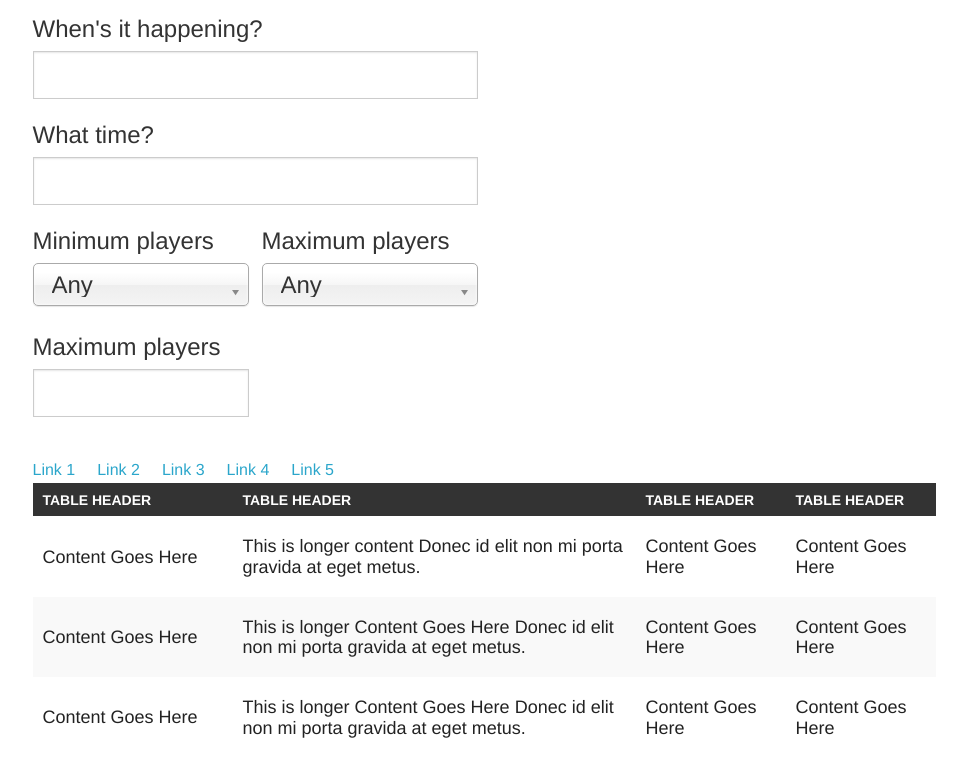
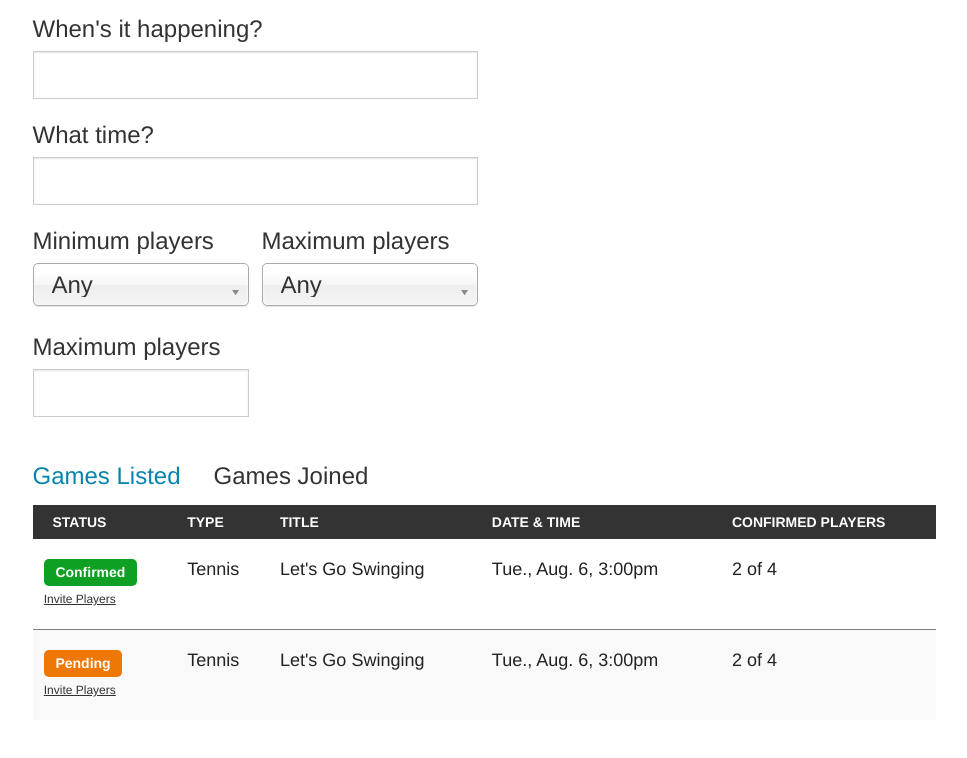
Before and after one commit to 21tag/open-recess-slice, a plain HTML site: page slice.html in a window 1280 px wide. Shown: the part 4183-4941 px from the top of the page, without its empty margins (156-1123 px from the left). After the commit the page ends 4903 px from the top, so only its background shows below. Drawn offline with nearby package versions, Linux system fonts and the light colour scheme.

Commit message:
All templates built

```diff
--- a/sass/_foundation.scss
+++ b/sass/_foundation.scss
@@ -27,7 +27,7 @@
 //  "foundation/components/breadcrumbs",
   "foundation/components/custom-forms",
 //  "foundation/components/keystrokes",
-//  "foundation/components/labels",
+  "foundation/components/labels",
   "foundation/components/inline-lists",
 //  "foundation/components/pagination",
 //  "foundation/components/panels",
--- a/sass/foundation/_variables.scss
+++ b/sass/foundation/_variables.scss
@@ -1194,11 +1194,11 @@ $table-head-bg: #333333;
 $table-head-font-size: em-calc(14);
 $table-head-font-color: #ffffff;
 // $table-head-font-weight: bold;
-$table-head-padding: em-calc(10 0 8 10, 14);
+$table-head-padding: em-calc(10 0 8 20, 14);
 
 // These control the row padding and font styles
 
-$table-row-padding: em-calc(20 0 20 10, 18);
+$table-row-padding: em-calc(20 0 20 20, 18);
 $table-row-font-size: em-calc(18);
 // $table-row-font-color: #222;
 // $table-line-height: em-calc(18);
--- a/sass/screen.scss
+++ b/sass/screen.scss
@@ -34,6 +34,8 @@ $dark-grey: #333333;
 $teal-lighter: #0697c7;
 $teal: #0584ad;
 $teal-darker: #045874;
+$green: #0ea023;
+$orange: #ef7805;
 
 /////////////////////////////////////////////////////////////////////////////////////////////
 /////// FONTS //////////////////////////////////////////////////////////////////////////////
@@ -99,6 +101,10 @@ $teal-darker: #045874;
 		background-color:$dark-grey;
 		&:hover {background-color:$medium-grey}
 	}
+	// &.green {
+	// 	background-color:$green;
+	// 	&:hover {background-color:$medium-green}
+	// }
 	// Desktop sizes
 	@include media(desktop) {
 		&.medium {
@@ -109,6 +115,10 @@ $teal-darker: #045874;
 			font-size:em-calc(24);
 			color:white;
 		}
+		// &.small {
+		// 	font-size:em-calc(14);
+		// 	color:white;
+		// }
 	}
 	// Mobile sizes
 	@include media(mobile) {
@@ -122,6 +132,20 @@ $teal-darker: #045874;
 		}
 	}
 }
+
+/////////////////////////////////////////////////////////////////////////////////////////////
+/////// LABELS ////////////////////////////////////////////////////////////////////////////
+
+.label {
+	border-radius:.35em; // overrides default Zurb label radius
+	&.green {
+		background-color:$green;
+	}
+	&.orange {
+		background-color:$orange;
+	}
+}
+
 
 /////////////////////////////////////////////////////////////////////////////////////////////
 /////// CUSTOM FORM STYLES /////////////////////////////////////////////////////////////////////////
@@ -173,9 +197,20 @@ $teal-darker: #045874;
 /////// CUSTOM TABLE STYLES ////////////////////////////////////////////////////////////////////////////
 
 .open-recess-table { // Be sure to attach this class to any form that needs OpenRecess' custom form styles
+	width:100%;
 	@include sans-serif-medium;
 	thead {
 		text-transform: uppercase;
+	}
+	td.status {
+		padding-left:em-calc(10);
+	}
+	tr {
+		vertical-align:top;
+		border-bottom:1px solid $medium-grey;
+		&:last-child {
+			border-bottom:none;
+		}
 	}
 }
 
@@ -288,6 +323,24 @@ $teal-darker: #045874;
 }
 
 /////////////////////////////////////////////////////////////////////////////////////////////
+/////// SUB NAV //////////////////////////////////////////////////////////////////////////
+
+.sub-nav {
+	@include sans-serif-medium;
+	font-size:em-calc(24);
+	margin-bottom:em-calc(10, 24);
+	li a {
+		color: $dark-grey;
+		&:hover {
+			color: $teal;
+		}
+	}
+	li.selected a {
+		color: $teal;
+	}
+}
+
+/////////////////////////////////////////////////////////////////////////////////////////////
 /////// GOOGLE MAP //////////////////////////////////////////////////////////////////////////
 
 .google-map {
@@ -295,6 +348,7 @@ $teal-darker: #045874;
 	background:url('../img/sample-google-map.png') no-repeat 50% 25%;
 	margin-bottom:em-calc(20);
 }
+
 
 /////////////////////////////////////////////////////////////////////////////////////////////
 /////// GAME DETAIL /////////////////////////////////////////////////////////////////////////
@@ -435,6 +489,16 @@ $teal-darker: #045874;
 	}
 }
 
+/////////////////////////////////////////////////////////////////////////////////////////////
+/////// MY GAMES /////////////////////////////////////////////////////////////////////////
+
+.my-games {
+	.invite-players {
+		text-decoration:underline;
+		display:block;
+		color:$dark-grey;
+	}
+}
 
 
 /////////////////////////////////////////////////////////////////////////////////////////////
@@ -709,6 +773,20 @@ $teal-darker: #045874;
 		}
 	}
 
+/////////////////////////////////////////////////////////////////////////////////////////////
+/////// MY GAMES /////////////////////////////////////////////////////////////////////////
+
+	.my-games {
+		.label {
+			font-size:em-calc(14, 18);
+			padding:em-calc(8 15, 18)
+		}
+		.invite-players {
+			margin-top:em-calc(5, 18);
+			font-size:em-calc(12, 18);
+		}
+	}
+
 
 
 
@@ -804,10 +882,13 @@ $teal-darker: #045874;
 				h1 {
 					@include sans-serif-bold;
 					font-size:em-calc(36);
+					line-height: 1.2;
+					margin-bottom:em-calc(5,36);
 				}
 				time {
 					@include sans-serif-medium;
 					font-size:em-calc(24);
+					line-height:1.2;
 				}
 			}
 			img {
--- a/slice.html
+++ b/slice.html
@@ -364,45 +364,45 @@
 
         <div class="row">
           <div class="small-12 columns">
-            <ul class="inline-list">
-              <li><a href="#">Link 1</a></li>
-              <li><a href="#">Link 2</a></li>
-              <li><a href="#">Link 3</a></li>
-              <li><a href="#">Link 4</a></li>
-              <li><a href="#">Link 5</a></li>
+            <ul class="inline-list sub-nav">
+              <li class="selected"><a href="#">Games Listed</a></li>
+              <li><a href="#">Games Joined</a></li>
             </ul>
           </div>
         </div>
 
         <div class="row">
           <div class="small-12 columns">
-            <table class="open-recess-table">
+            <table class="open-recess-table my-games">
               <thead>
                 <tr>
-                  <th width="200">Table Header</th>
-                  <th>Table Header</th>
-                  <th width="150">Table Header</th>
-                  <th width="150">Table Header</th>
+                  <th class="status">Status</th>
+                  <th>Type</th>
+                  <th>Title</th>
+                  <th>Date & Time</th>
+                  <th>Confirmed Players</th>
                 </tr>
               </thead>
               <tbody>
                 <tr>
-                  <td>Content Goes Here</td>
-                  <td>This is longer content Donec id elit non mi porta gravida at eget metus.</td>
-                  <td>Content Goes Here</td>
-                  <td>Content Goes Here</td>
+                  <td class="status">
+                    <div class="label rounded green">Confirmed</div>
+                    <a class="invite-players">Invite Players</a>
+                  </td>
+                  <td>Tennis</td>
+                  <td>Let's Go Swinging</td>
+                  <td>Tue., Aug. 6, 3:00pm</td>
+                  <td>2 of 4</td>
                 </tr>
                 <tr>
-                  <td>Content Goes Here</td>
-                  <td>This is longer Content Goes Here Donec id elit non mi porta gravida at eget metus.</td>
-                  <td>Content Goes Here</td>
-                  <td>Content Goes Here</td>
-                </tr>
-                <tr>
-                  <td>Content Goes Here</td>
-                  <td>This is longer Content Goes Here Donec id elit non mi porta gravida at eget metus.</td>
-                  <td>Content Goes Here</td>
-                  <td>Content Goes Here</td>
+                  <td class="status">
+                    <div class="label rounded orange">Pending</div>
+                    <a class="invite-players">Invite Players</a>
+                  </td>
+                  <td>Tennis</td>
+                  <td>Let's Go Swinging</td>
+                  <td>Tue., Aug. 6, 3:00pm</td>
+                  <td>2 of 4</td>
                 </tr>
               </tbody>
             </table>
```
Also changed, not shown: stylesheets/screen.css.
